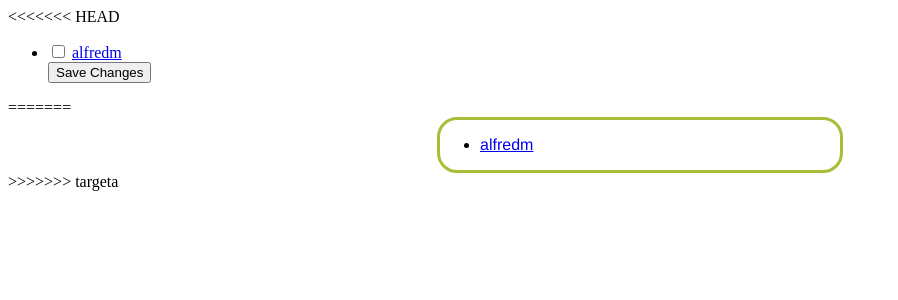
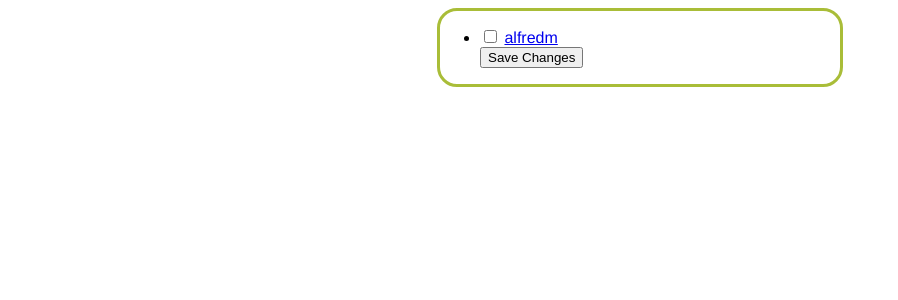
Before and after one commit to xplainr/EDGI, a Django app: template hackathon/templates/users.html in a window 1280 px wide. Shown: the top 300 px of the page, without its empty margins (0-898 px from the left). Run offline with Django 3.2, Linux system fonts and the light colour scheme; the template is opened without the code that fills it: values that come from a table or form of the project are taken from there, others are empty; data comes from the database, SQL or seed files in the repository.

Commit message:
styled multiple pages, finally

```diff
--- a/hackathon/static/hackathon/style.css
+++ b/hackathon/static/hackathon/style.css
@@ -1,5 +1,4 @@
 #login {
-<<<<<<< HEAD
     background:#A9BD38 ;
     background:-moz-linear-gradient(top,#A9BD38  0%,#5F7F1F  100%);
     background:-webkit-gradient(linear,left top,left bottom,color-stop(0%,#A9BD38 ),color-stop(100%,#5F7F1F ));
@@ -10,7 +9,7 @@
     filter: progid: DXImageTransform.Microsoft.gradient( startColorstr='#A9BD38 ', endColorstr='#5F7F1F ',GradientType=0);
     padding:10px 15px;
     color:#fff;
-    font-family:'Helvetica Neue',sans-serif;
+    font-family:'Helvetica',sans-serif;
     font-size:16px;
     border-radius:5px;
     -moz-border-radius:5px;
@@ -21,34 +20,6 @@
     margin-right: auto;
 }
 
-#logo {
-    margin-left: auto;
-    margin-right: auto;
-    width: 600px;
-}
-
-=======
-	background:#A9BD38;
-	background:-moz-linear-gradient(top,#A9BD38 0%,#5F7F1F 100%);
-	background:-webkit-gradient(linear,left top,left bottom,color-stop(0%,#A9BD38),color-stop(100%,#5F7F1F));
-	background:-webkit-linear-gradient(top,#A9BD38 0%,#5F7F1F 100%);
-	background:-o-linear-gradient(top,#A9BD38 0%,#5F7F1F 100%);
-	background:-ms-linear-gradient(top,#A9BD38 0%,#5F7F1F 100%);
-	background:linear-gradient(top,#A9BD38 0%,#5F7F1F 100%);
-	filter: progid: DXImageTransform.Microsoft.gradient( startColorstr='#A9BD38', endColorstr='#5F7F1F',GradientType=0);
-	padding:10px 15px;
-	color:#fff;
-	font-family:'Helvetica Neue',sans-serif;
-	font-size:16px;
-	border-radius:5px;
-	-moz-border-radius:5px;
-	-webkit-border-radius:5px;
-	border:1px solid #459A00;
-	width: 68px;
-	margin-left: auto;
-	margin-right: auto;
-	margin-top:60px;
-}
 
 #logo {
 	margin-left: auto;
@@ -56,6 +27,7 @@
 	margin-top:100px;
 	width: 600px;
 }
+
 
 #login a:link {
 	color:#fff;
--- a/hackathon/templates/base.html
+++ b/hackathon/templates/base.html
@@ -8,7 +8,6 @@
 		</title>
 	<link rel='stylesheet' type='text/css' href="{% static 'hackathon/style.css' %}" />
 	</head>
-
 	<body>
 		{% block body %}
 		{% endblock %}
--- a/hackathon/templates/user.html
+++ b/hackathon/templates/user.html
@@ -1,5 +1,4 @@
 {% extends 'base.html' %}
-<link rel="stylesheet" href="style.css">
 {% block body %}
 	<table>
 		<tr>
--- a/hackathon/templates/users.html
+++ b/hackathon/templates/users.html
@@ -1,6 +1,6 @@
 {% extends 'base.html' %}
 {% block body %}
-<<<<<<< HEAD
+	<div id="ul">
 		<ul id="users_list">
 			<form action="" method="post">{% csrf_token %}
 				{% for user in users %}
@@ -11,13 +11,5 @@
 				<input type='submit' value='Save Changes'>
 			</form>
 		</ul>
-=======
-	<div id="ul">
-		<ul>
-			{% for user in users %}
-				<li> <a href="/user/{{user.id}}">{{user.username}}</a></li>
-			{% endfor %}
-		</ul>
 	</div>
->>>>>>> targeta
 {% endblock %}
```
Also changed, not shown: hackathon/templates/404.html (+3 -4 lines), hackathon/templates/login.html (+0 -11 lines). Lines whose indentation alone changed are shown as unchanged.
